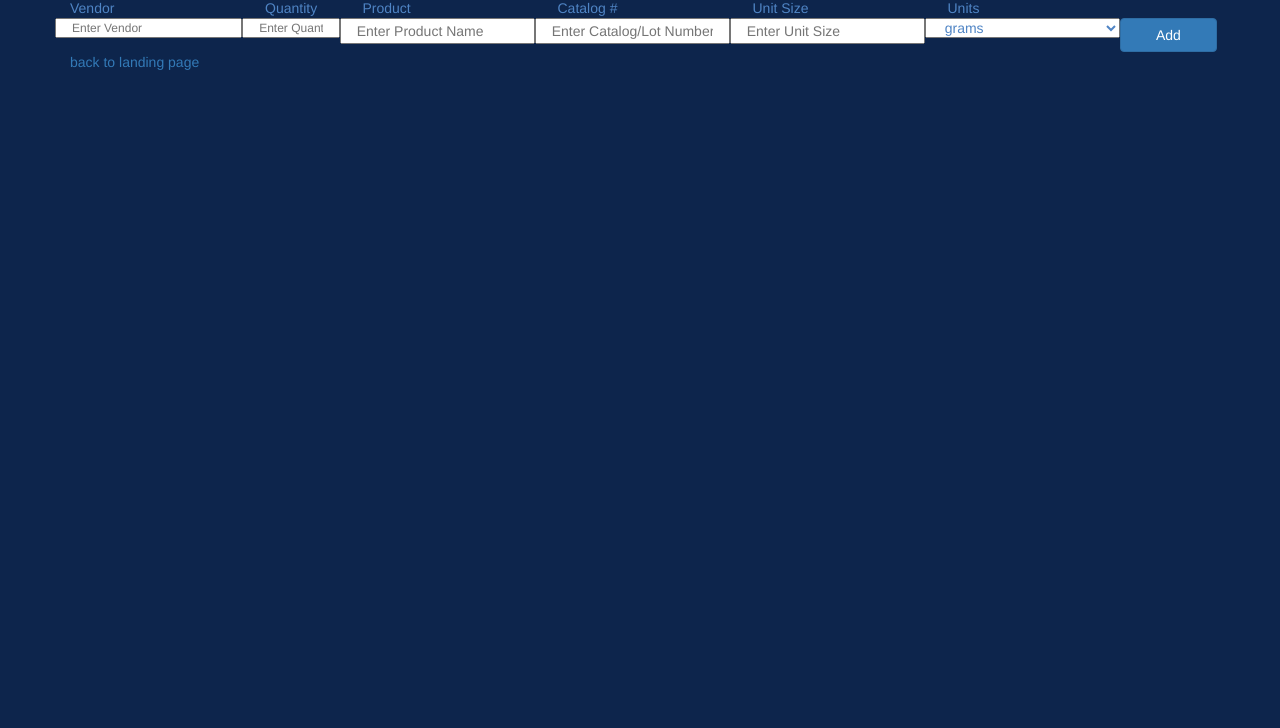
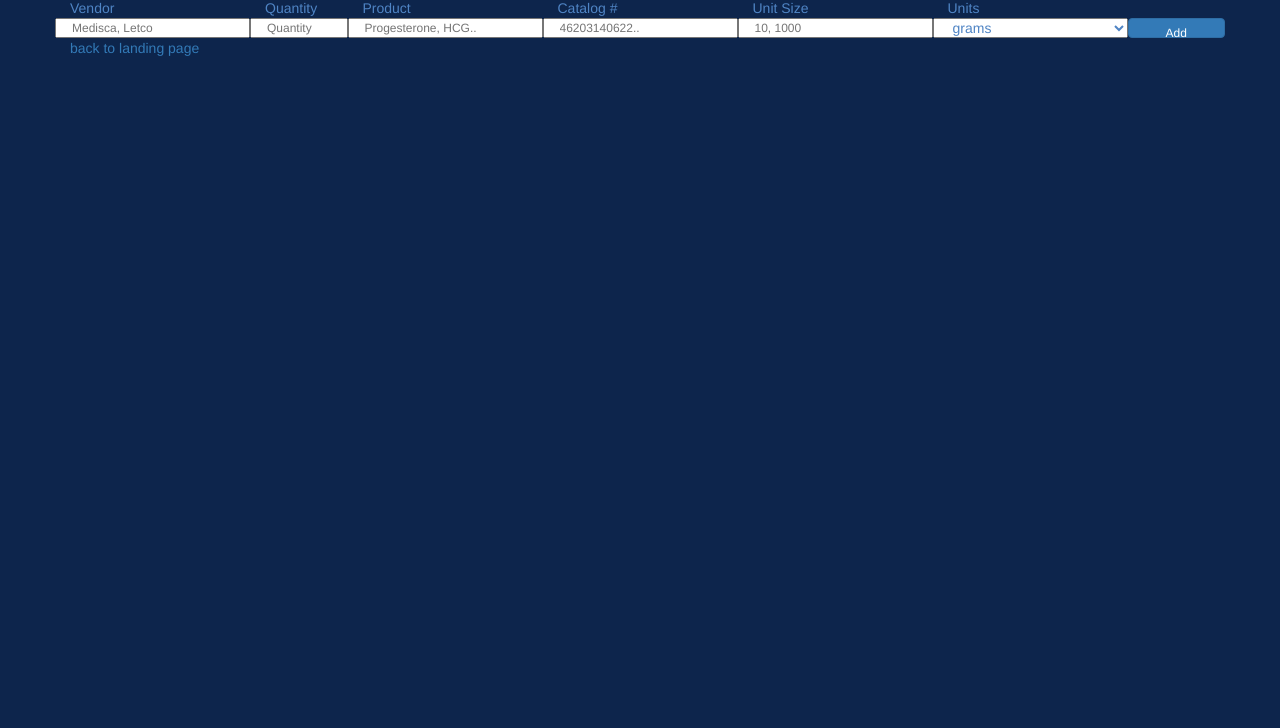
Before and after one commit to juanjuar457/Order_for_later_capstone2, a website: page public/main_page.html in a window 1280 px wide. Shown: the part 72-800 px from the top of the page. Drawn offline with nearby package versions, Linux system fonts and the light colour scheme; no server answers.

Commit message:
nodestone

```diff
--- a/public/main.css
+++ b/public/main.css
@@ -5,46 +5,65 @@
 
 #vendor {
     height: 20px;
-    width: 16%;
 }
 
     #vendor[placeholder] {
         line-height: 20px;
         font-size: 12px;
-
     }
 
 #quantity {
     height: 20px;
 }
+
     #quantity[placeholder] {
         line-height: 20px;
         font-size: 12px;
     }
 
-/*start here stop make the inupt cells match!*/
 #product_name {
+    height: 20px;
 }
+
     #product_name[placeholder] {
+        line-height: 20px;
+        font-size: 12px;
     }
 
 #catalog_number {
+    height: 20px;
 }
+
     #catalog_number[placeholder] {
+        line-height: 20px;
+        font-size: 12px;
     }
 
 #unit_size {
+    height: 20px;
 }
+
     #unit_size[placeholder] {
+        line-height: 20px;
+        font-size: 12px;
     }
 
 #units {
+    height: 20px;
 }
+
     #units[placeholder] {
+        line-height: 20px;
+        font-size: 12px;
     }
 
 #action_submit {
+    height: 20px;
+    font-size: 12px;
+    padding: -65px;
 }
+
+
 
 
 
@@ -72,7 +91,6 @@
 
 .example_entryonBackOrder {
     color: #FF4500;
-
     border-style: solid;
     border-color: white;
     text-align: left;
@@ -143,10 +161,8 @@ body {
 
 .example_entry {
     color: white;
-
     border-style: solid;
     border-color: white;
-
     text-align: left;
 }
 
--- a/public/main_page.html
+++ b/public/main_page.html
@@ -16,11 +16,11 @@
             <div class="col-md-1">&nbsp;</div>
         </div>
         <form id="main_submit" class="row">
-            <input id="vendor" type="text" class="col-md-2" placeholder="Enter Vendor" required>
-            <input id="quantity" type="text" class="col-md-1" placeholder="Enter Quantity" required>
-            <input id="product_name" type="text" class="col-md-2" placeholder="Enter Product Name" required>
-            <input id="catalog_number" type="text" class="col-md-2" placeholder="Enter Catalog/Lot Number" required>
-            <input id="unit_size" type="text" class="col-md-2" placeholder="Enter Unit Size" required>
+            <input id="vendor" type="text" class="col-md-2" placeholder="Medisca, Letco" required>
+            <input id="quantity" type="text" class="col-md-1" placeholder="Quantity" required>
+            <input id="product_name" type="text" class="col-md-2" placeholder="Progesterone, HCG.. " required>
+            <input id="catalog_number" type="text" class="col-md-2" placeholder="46203140622.." required>
+            <input id="unit_size" type="text" class="col-md-2" placeholder="10, 1000" required>
             <select id="units" class="col-md-2" required> </select>
             <button id="action_submit" type="submit" class="btn btn-primary col-md-1">Add</button>
             <!--may need <i> tag </i> to wrap with glyph button?-->
```
Lines whose indentation alone changed are shown as unchanged.
